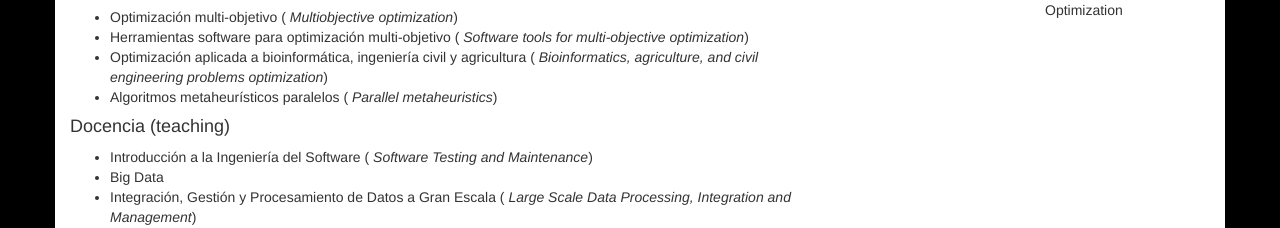
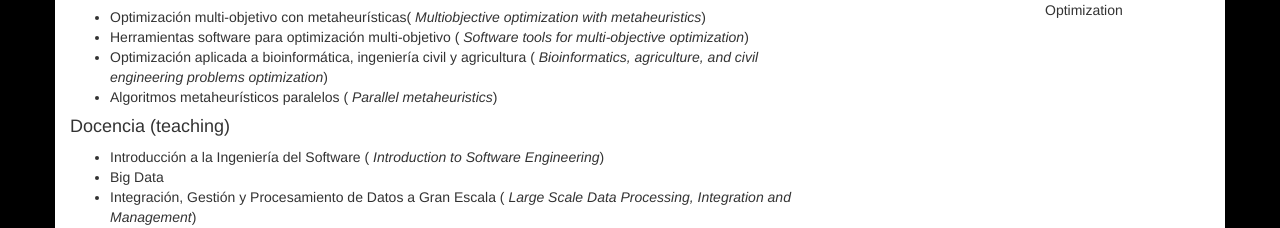
Before and after one commit to ajnebro/ajnebro.github.io, a plain HTML site: page index.html in a window 1280 px wide. Shown: the part 724-952 px from the top of the page. Drawn offline with Linux system fonts and the light colour scheme.

Commit message:
Update index.html

```diff
--- a/index.html
+++ b/index.html
@@ -116,8 +116,8 @@
                 <h4>L&iacute;neas de investigaci&oacute;n (research lines)</h4>
                 <ul>
                     <li>
-                        Optimizaci&oacute;n multi-objetivo (
-                        <em>Multiobjective optimization</em>)
+                        Optimizaci&oacute;n multi-objetivo con metaheur&iacute;sticas(
+                        <em>Multiobjective optimization with metaheuristics</em>)
                     </li>
                     <li>
                         Herramientas software para optimizaci&oacute;n multi-objetivo (
@@ -138,7 +138,7 @@
                 <ul>
                     <li>
                         Introducci&oacute;n a la Ingenier&iacute;a del Software (
-                        <em>Software Testing and Maintenance</em>)
+                        <em>Introduction to Software Engineering</em>)
                     </li>
                     <li>
                         Big Data
```
